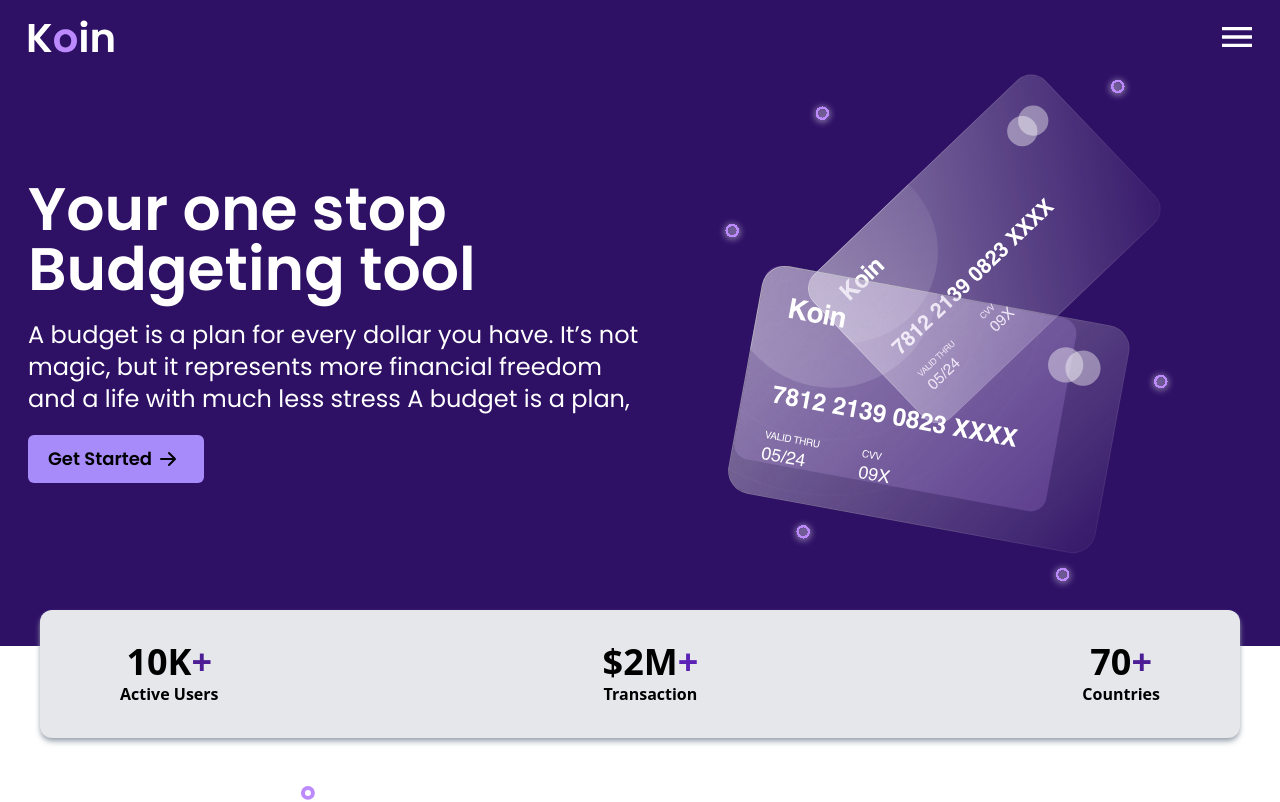
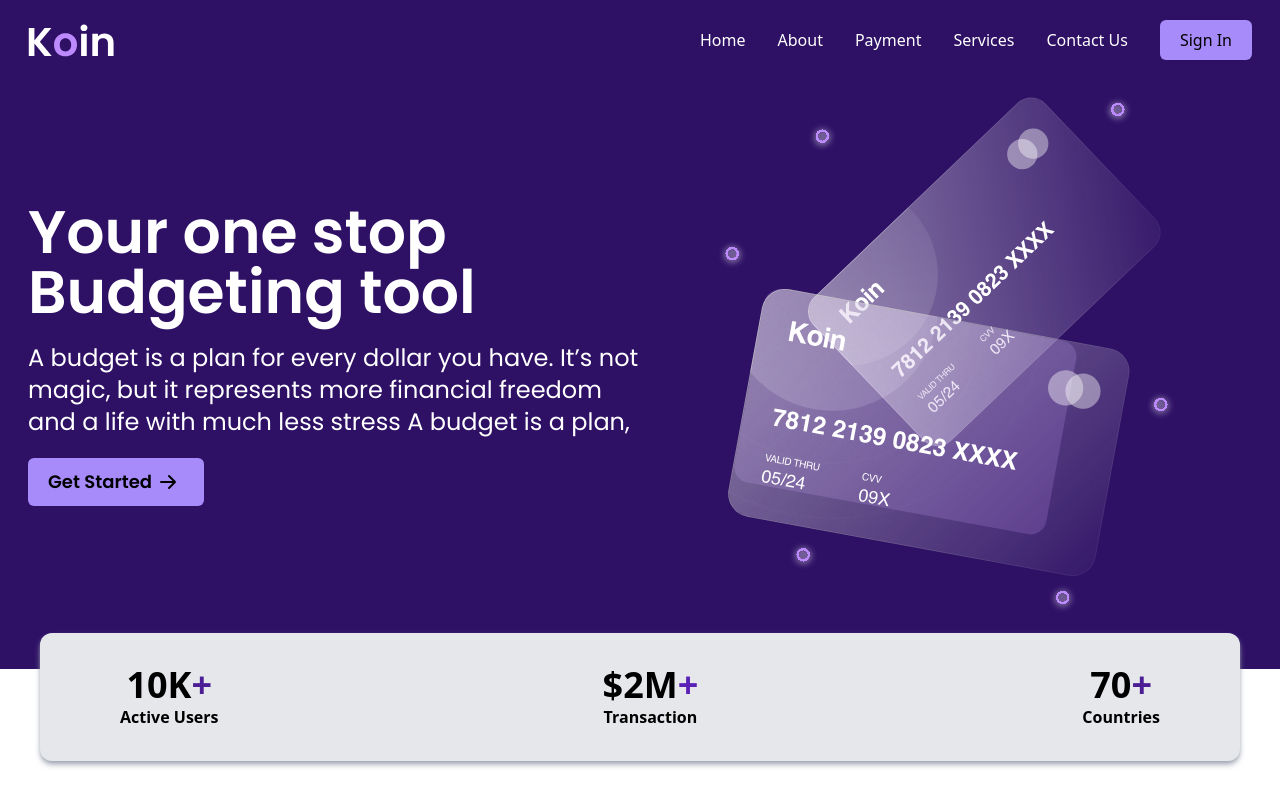
Before and after one commit to Nuuriii/koin, a React (Vite) app: page / in a window 1280 px wide. Shown: the top 802 px of the page. Built offline with nearby package versions, Linux system fonts and the light colour scheme.

Commit message:
add Hamburger menu in Navbar

```diff
--- a/src/Component/Nav/Nav.jsx
+++ b/src/Component/Nav/Nav.jsx
@@ -1,21 +1,114 @@
-import React from "react";
+import React, { useState } from "react";
 import Koin from "/img/Koin.svg";
 import Vector from "/img/Vector.svg";
+import { Link } from "react-router-dom";
 
 function Nav() {
+   const [isNavOpen, setIsNavOpen] = useState(false); // initiate isNavOpen state with false
+
    return (
-      <>
-         <div className='flex items-center justify-between py-5 px-7 bg-violet-950'>
-            <div>
-               <img src={Koin} alt='' />
-            </div>
-            <div>
-               <div>
-                  <img id='hamburger' src={Vector} alt='' />
+      <div className='flex items-center justify-between pt-5 pb-9 px-7 bg-violet-950'>
+         <a href='/'>
+            <img src={Koin} alt='logo' />
+         </a>
+         <nav>
+            <section className='flex MOBILE-MENU lg:hidden'>
+               <div
+                  className='space-y-2 HAMBURGER-ICON'
+                  onClick={() => setIsNavOpen((prev) => !prev)} // toggle isNavOpen state on click
+               >
+                  <span className='block h-0.5 w-8 animate-pulse bg-white'></span>
+                  <span className='block h-0.5 w-8 animate-pulse bg-white'></span>
+                  <span className='block h-0.5 w-8 animate-pulse bg-white'></span>
                </div>
-            </div>
-         </div>
-      </>
+
+               <div className={isNavOpen ? "showMenuNav" : "hideMenuNav"}>
+                  {" "}
+                  <div
+                     className='absolute top-0 right-0 px-8 py-8 CROSS-ICON'
+                     onClick={() => setIsNavOpen(false)} // change isNavOpen state to false to close the menu
+                  >
+                     <svg
+                        className='w-8 h-8 text-gray-600'
+                        viewBox='0 0 24 24'
+                        fill='none'
+                        stroke='currentColor'
+                        strokeWidth='2'
+                        strokeLinecap='round'
+                        strokeLinejoin='round'
+                     >
+                        <line x1='18' y1='6' x2='6' y2='18' />
+                        <line x1='6' y1='6' x2='18' y2='18' />
+                     </svg>
+                  </div>
+                  <ul className='MENU-LINK-MOBILE-OPEN flex flex-col  justify-between min-h-[250px]'>
+                     <li className='my-8 uppercase border-b border-gray-400'>
+                        <Link>Home</Link>
+                     </li>
+                     <li className='my-8 uppercase border-b border-gray-400'>
+                        <Link>About</Link>
+                     </li>
+                     <li className='my-8 uppercase border-b border-gray-400'>
+                        <Link>Payment</Link>
+                     </li>
+                     <li className='my-8 uppercase border-b border-gray-400'>
+                        <Link>Services</Link>
+                     </li>
+                     <li className='my-8 uppercase border-b border-gray-400'>
+                        <Link>Contact Us</Link>
+                     </li>
+                     <li className='my-8 uppercase '>
+                        <button className='px-3 py-2 rounded-md bg-violet-400 hover:bg-violet-300'>
+                           SIGN IN{" "}
+                        </button>
+                     </li>
+                  </ul>
+               </div>
+            </section>
+
+            <ul className='hidden space-x-8 DESKTOP-MENU lg:flex lg:items-center'>
+               <li>
+                  <Link className='text-white'>Home</Link>
+               </li>
+               <li>
+                  <Link className='text-white'>About</Link>
+               </li>
+               <li>
+                  <Link className='text-white'>Payment</Link>
+               </li>
+               <li>
+                  <Link className='text-white'>Services</Link>
+               </li>
+               <li>
+                  <Link className='text-white'>Contact Us</Link>
+               </li>
+               <li>
+                  <button className='px-5 py-2 rounded-md bg-violet-400'>
+                     Sign In
+                  </button>
+               </li>
+            </ul>
+         </nav>
+         <style>{`
+      .hideMenuNav {
+        display: none;
+      }
+      .showMenuNav {
+        display: block;
+        position: absolute;
+        width: 100%;
+        height: 100vh;
+        top: 0;
+        left: 0;
+        background: white;
+        z-index: 10;
+        display: flex;
+        flex-direction: column;
+        justify-content: space-evenly;
+        align-items: center;
+      }
+    `}</style>
+      </div>
    );
 }
 
```
